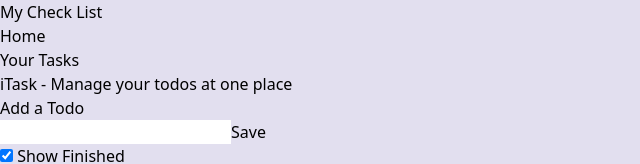
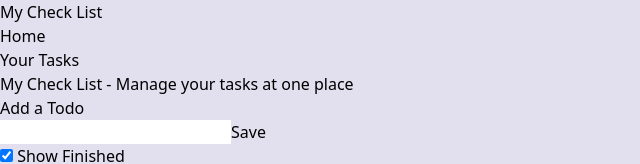
Before and after one commit to shobhitg1295/Frontend-Task-1, a React (Vite) app: page / in a window 1280 px wide. Shown: the top 164 px of the page, without its empty margins (0-640 px from the left). Built offline with nearby package versions, Linux system fonts and the light colour scheme.

Commit message:
Update App.jsx

```diff
--- a/src/App.jsx
+++ b/src/App.jsx
@@ -74,7 +74,7 @@
     < >
     <Navbar/>
        <div className="mx-3 md:container md:mx-auto my-5 rounded-xl p-5 bg-violet-100 min-h-[80vh] md:w-1/2">
-        <h1 className='font-bold text-center text-xl'>iTask - Manage your todos at one place</h1>
+        <h1 className='font-bold text-center text-xl'>My Check List - Manage your tasks at one place</h1>
          <div className="addTodo my-5 flex flex-col gap-4">
           <h2 className='text-lg font-bold'>Add a Todo</h2>
           <input  onChange={handleChange} value={todo} type="text" className='w-full rounded-full px-5 py-1' />
```
